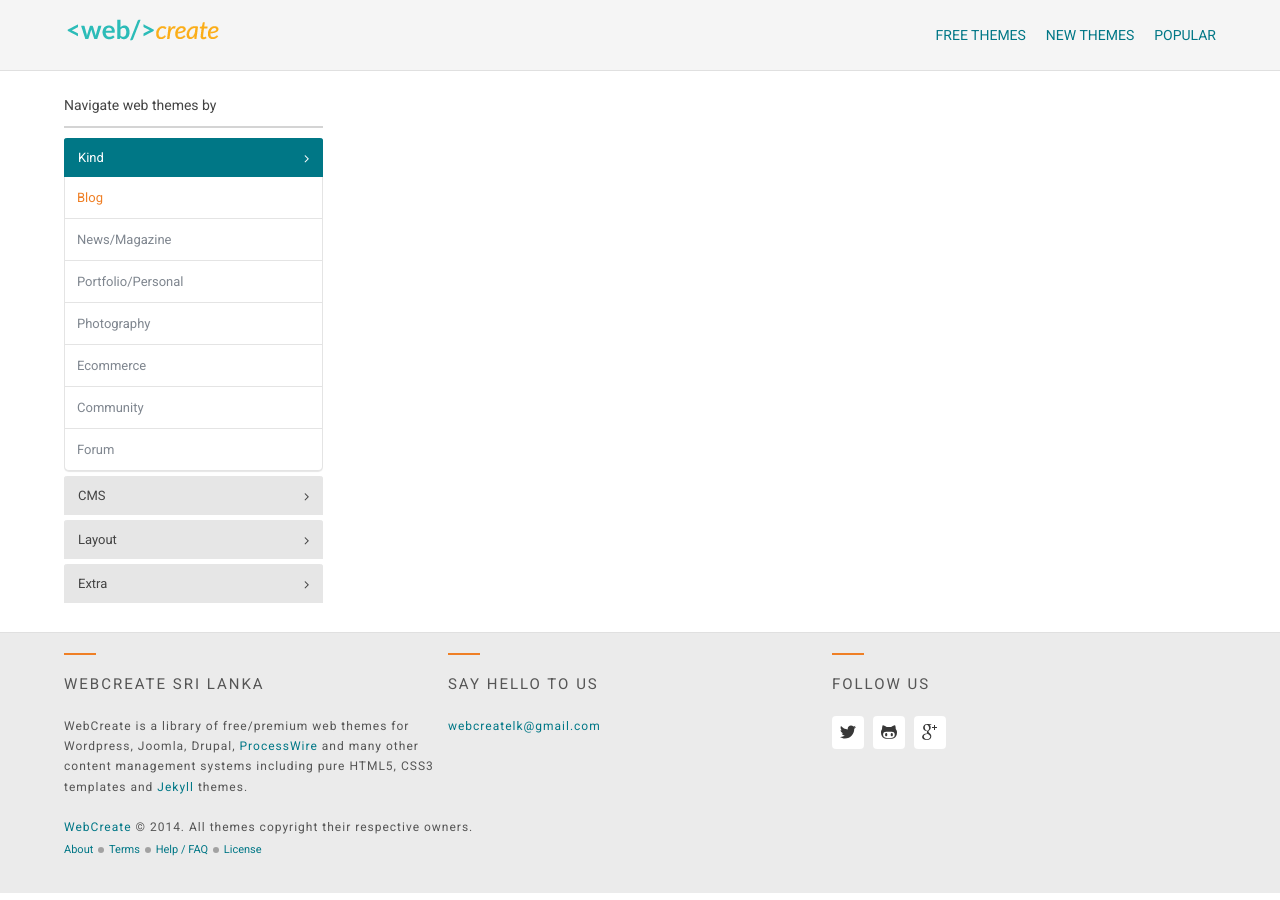
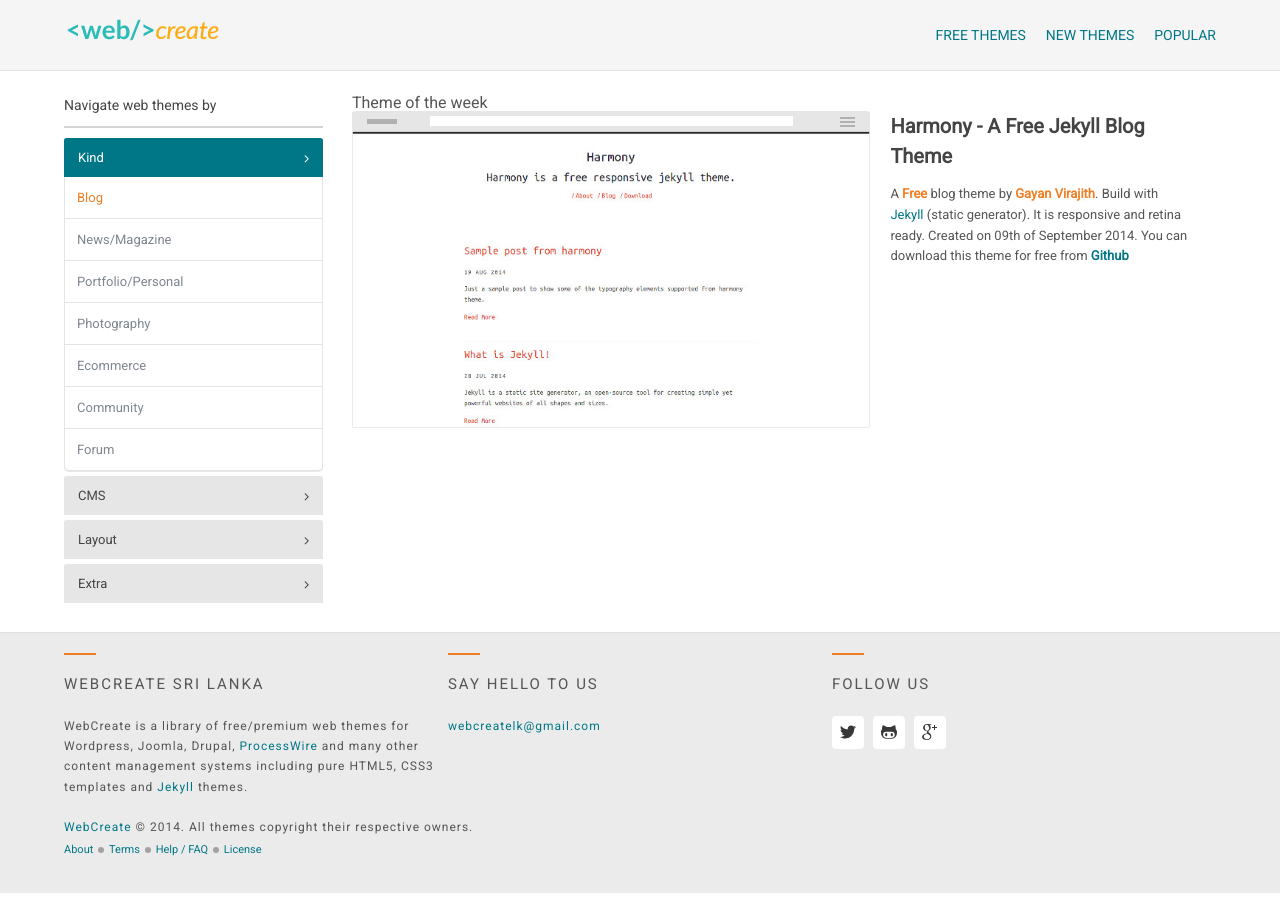
Before and after one commit to web-create/web-create.github.io, a Jekyll site: the page built from blog-themes/index.html, in a window 1280 px wide. Built offline with Jekyll 4.4.1, drawn with Linux system fonts in a browser that asks for light colours.

Commit message:
featured partial check

```diff
--- a/blog-themes/index.html
+++ b/blog-themes/index.html
@@ -2,11 +2,33 @@
 layout: default
 title: Blogs
 ---
-
 <div class="results-wrapper">
 	<div class="sidebar">
 		{% include side-nav.html %}
 	</div>
 	<div class="detail-panel">
+		<div class="detail-content-heading">
+			Theme of the week
+		</div>
+		<div class="featured-theme">
+	<div class="featured-theme-img">
+		<div class="browser-frame-big">
+			<span class="btn-set"></span>
+			<span class="textbar"></span>
+			<span class="menubar one"></span>
+			<span class="menubar two"></span>
+			<span class="menubar three"></span>
+		</div>
+		<a href="#0">
+			<img src="{{ "/thumbnails/harmony-thumb.jpg" | prepend: site.baseurl | prepend: site.url }}">
+		</a>
+	</div>
+	<div class="featured-theme-info">
+		<h1>Harmony - A Free Jekyll Blog Theme</h1>
+		<p>
+			A <strong>Free</strong> blog theme by <strong>Gayan Virajith</strong>. Build with <a href="#0">Jekyll</a> (static generator). It is responsive and retina ready. Created on 09th of September 2014. You can download this theme for free from <a class="bold" href="#0" target="_blank">Github</a>
+		</p>
 	</div>
 </div>
+	</div>
+</div>
```
Also changed, not shown: _includes/featured-theme.html (+4 -4 lines).
